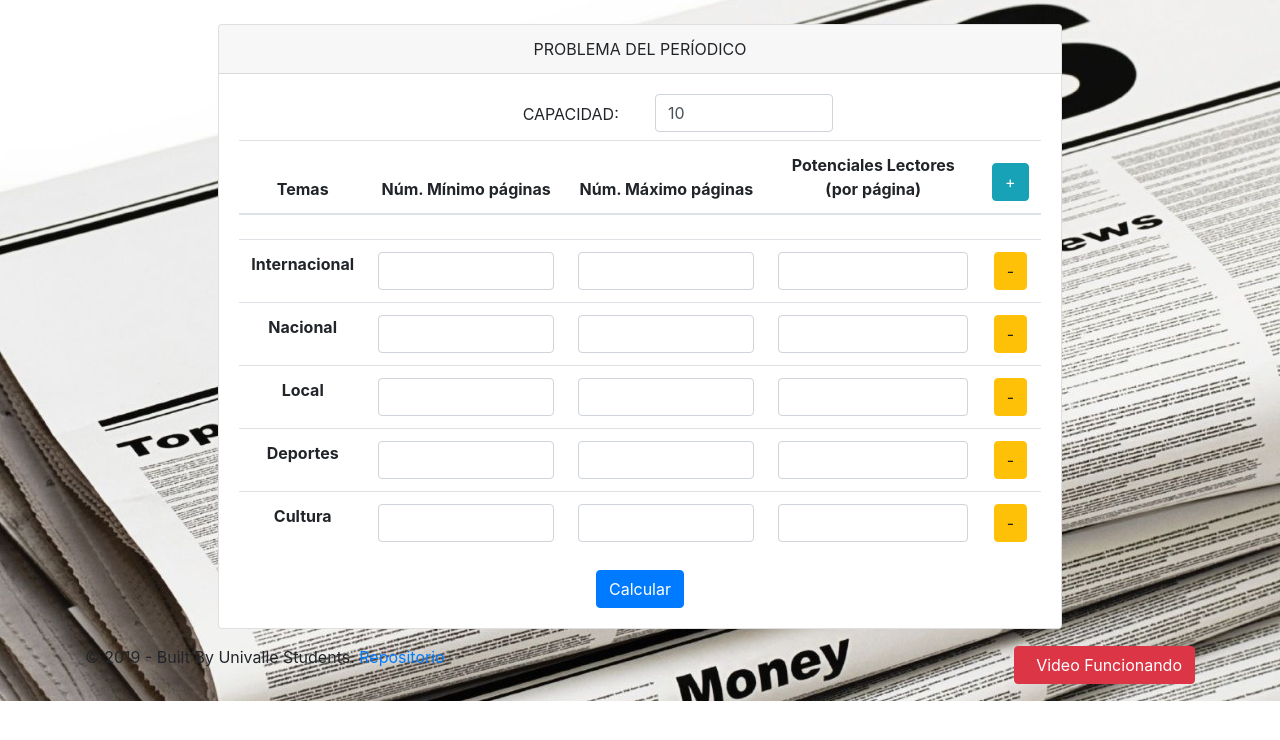
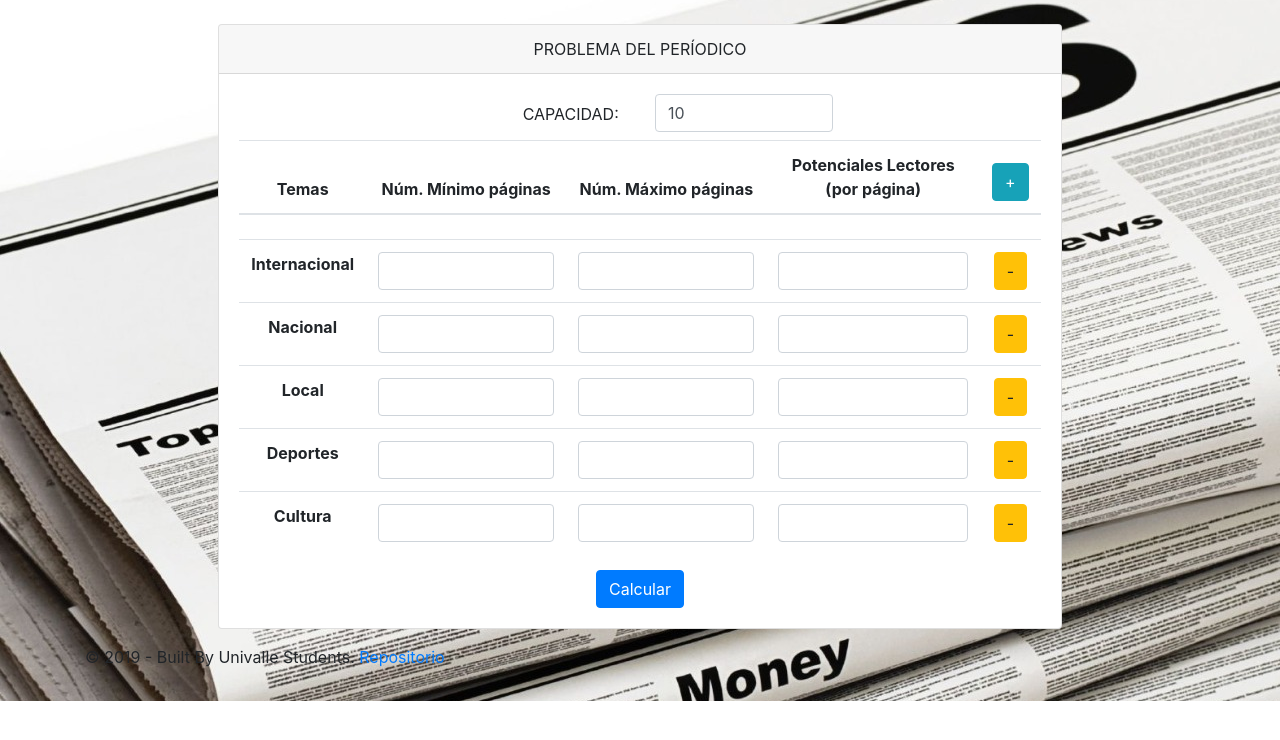
Before and after one commit to cjcruzrivera/Proyecto_Complejidad, a Flask app: page / in a window 1280 px wide. Shown: the top 740 px of the page. Run offline with Flask 2, Linux system fonts and the light colour scheme; some libraries are stand-ins or nearby versions.

Commit message:
ultimos ajustes y documento

```diff
--- a/PeriodicoGUI-Fuentes/templates/base.html
+++ b/PeriodicoGUI-Fuentes/templates/base.html
@@ -71,9 +71,7 @@
                 <p class="navbar-text pull-left">© 2019 - Built By Univalle Students.
                     <a href="https://github.com/cjcruzrivera/Proyecto_Complejidad" target="_blank">Repositorio</a>
                 </p>
-                <!-- TODO: Añadir Enlace -->
-                <a href="http://youtu.be/" target="_blank" class="navbar-btn btn-danger btn pull-right">
-                    <span class="glyphicon glyphicon-star"></span>  Video Funcionando</a>
+
             </div>
         </div>
     </footer>
```
Also changed, not shown: 4 other files.
